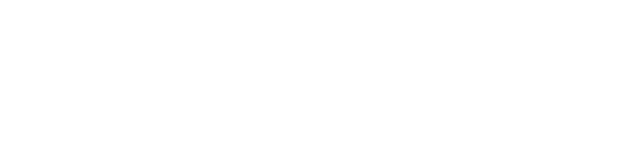
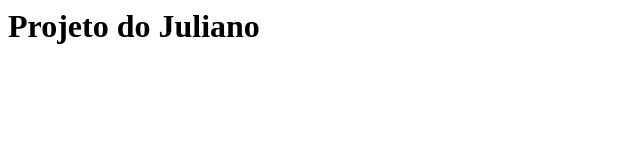
Before and after one commit to julianoeloilima/estudando, a plain HTML site: page index.html in a window 1280 px wide. Shown: the whole page, without its empty margins (0-640 px from the left). Drawn offline with Linux system fonts and the light colour scheme.

Commit message:
Titulo da pagina

```diff
--- a/index.html
+++ b/index.html
@@ -1,4 +1,8 @@
 <html>
-<head></head>
-<body></body>
+<head>
+	<title></title>
+</head>
+<body>
+	<h1>Projeto do Juliano</h1>
+</body>
 </html>
```
